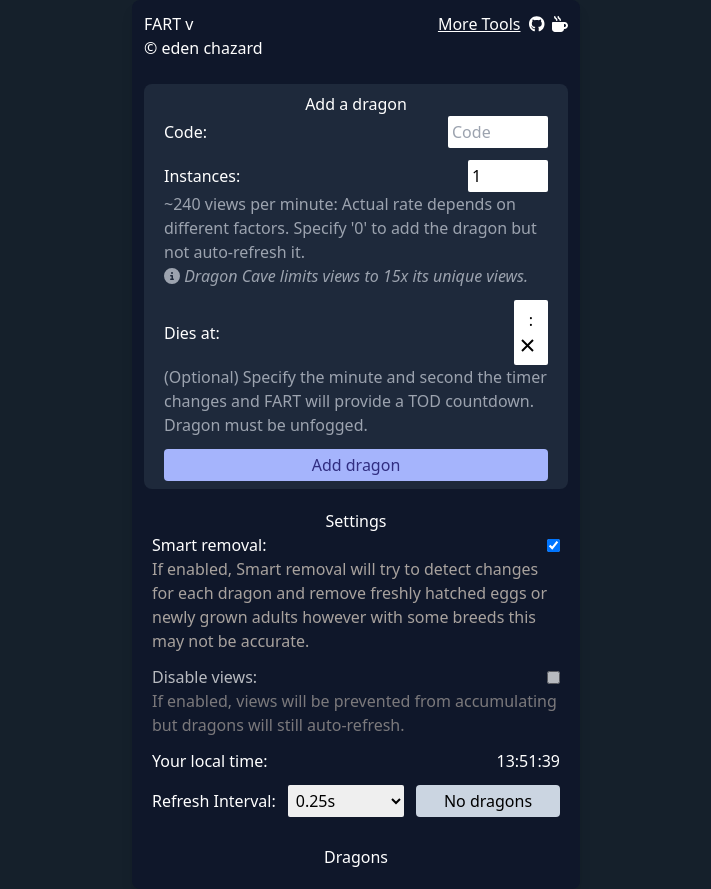
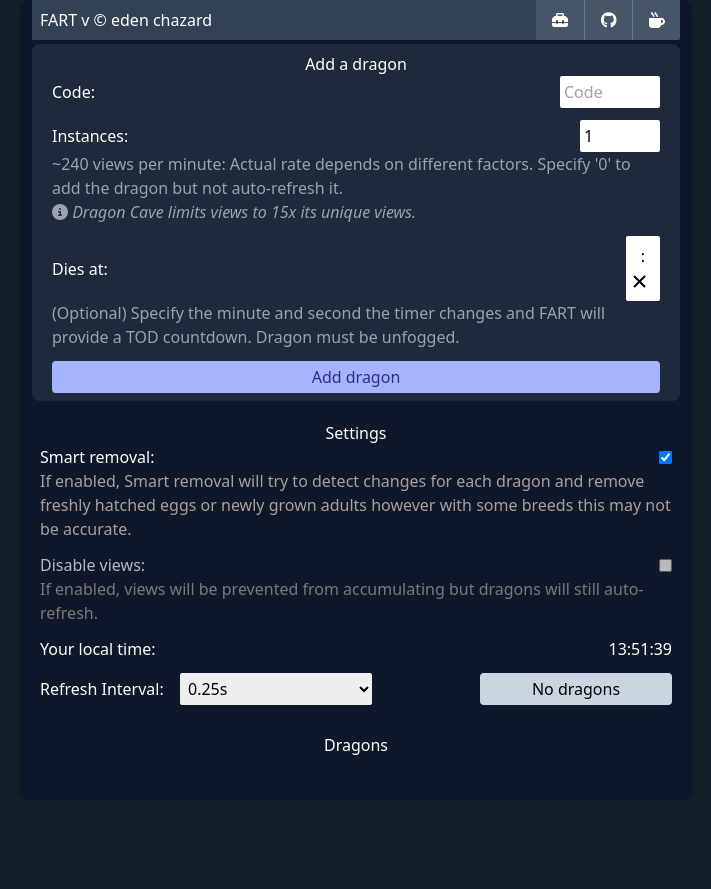
Before and after one commit to edenchazard/dc-auto-refresher, a React (Vite) app in the folder src/frontend/: page / in a window 1280 px wide. Shown: the whole page, without its empty margins (284-995 px from the left). After the commit the page ends 800 px from the top, so only its background shows below. Built offline with nearby package versions, Linux system fonts and the light colour scheme.

Commit message:
increase app width constraint to 2xl (672px)

```diff
--- a/src/frontend/src/App.tsx
+++ b/src/frontend/src/App.tsx
@@ -193,9 +193,9 @@ export default function App() {
         place="top"
         effect="solid"
       />
-      <div className="min-h-screen App rounded-lg shadow-lg bg-slate-900 max-w-md mx-auto text-white">
+      <div className="min-h-screen App rounded-lg shadow-lg bg-slate-900 max-w-2xl mx-auto text-white">
         <Header />
-        <main className="p-0 flex flex-col gap-3 [&>section:not(#add-dragon)]:m-2 max:p-3">
+        <main className="mt-1 p-0 flex flex-col gap-3 [&>section:not(#add-dragon)]:m-2 minsz:px-3">
           <section id="add-dragon">
             <AddDragon
               rate={rate}
--- a/src/frontend/src/components/AddDragon.tsx
+++ b/src/frontend/src/components/AddDragon.tsx
@@ -54,7 +54,7 @@ export default function AddDragon({
 
   return (
     <form onSubmit={handleAdd}>
-      <div className="bg-slate-800 p-2 max:rounded-lg max:px-5">
+      <div className="bg-slate-800 p-2 minsz:rounded-lg minsz:px-5">
         {top && top}
         <div className="flex flex-col gap-3 items-stretch ">
           <div>
--- a/src/frontend/src/components/Header.tsx
+++ b/src/frontend/src/components/Header.tsx
@@ -1,40 +1,56 @@
 import { FontAwesomeIcon } from '@fortawesome/react-fontawesome';
 import { faGithub } from '@fortawesome/free-brands-svg-icons';
 import { type IconProp } from '@fortawesome/fontawesome-svg-core';
-import { faMugHot } from '@fortawesome/free-solid-svg-icons';
+import { faMugHot, faToolbox } from '@fortawesome/free-solid-svg-icons';
+import React from 'react';
 
 export default function Header() {
   return (
     <header
-      className="p-2 max:p-3 text-s"
       id="top"
+      className="minsz:px-3 text-s"
     >
-      <div className="flex flex-wrap justify-between">
-        <div>
-          <span>FART v{import.meta.env.VITE_APP_VERSION}</span>
-          <div>&copy; eden chazard</div>
+      <div className=" bg-slate-600 text-center flex flex-col flex-1 flex-wrap items-stretch minsz:rounded-b-sm minsz:flex-row minsz:text-left">
+        <div className="p-2 rounded-b-sm flex-1 bg-slate-700">
+          <h1 className="inline">FART</h1> v{import.meta.env.VITE_APP_VERSION}{' '}
+          &copy; eden chazard
         </div>
-        <div className="flex gap-2 justify-end">
-          <a
-            className="underline"
-            href="/dc/tools"
+        <div className="flex justify-center flex-wrap gap-y-2 divide-slate-500 divide-x divide-x-dashed minsz:justify-end">
+          <HeaderLink
+            link="/dc/tools"
+            title="More DC Tools"
           >
-            More Tools
-          </a>
-          <a
-            href="https://github.com/edenchazard/dc-auto-refresher/"
-            title="Github"
+            <FontAwesomeIcon icon={faToolbox as IconProp} />
+          </HeaderLink>
+          <HeaderLink
+            link="https://github.com/edenchazard/dc-auto-refresher/"
+            title="View source on Github (external link)"
           >
             <FontAwesomeIcon icon={faGithub as IconProp} />
-          </a>
-          <a
-            href="https://ko-fi.com/dctools"
-            title="Buy me a ko-fi"
+          </HeaderLink>
+          <HeaderLink
+            link="https://ko-fi.com/dctools"
+            title="Buy me a ko-fi (external link)"
           >
             <FontAwesomeIcon icon={faMugHot as IconProp} />
-          </a>
+          </HeaderLink>
         </div>
       </div>
     </header>
   );
 }
+
+interface HeaderLinkProps extends React.HTMLProps<HTMLAnchorElement> {
+  link: string;
+}
+function HeaderLink({ link, ...props }: HeaderLinkProps) {
+  return (
+    <a
+      href={link}
+      className="p-2 min-w-[3rem] text-center hover:border-slate-600 hover:bg-slate-800"
+      {...props}
+    >
+      {props.children}
+    </a>
+  );
+}
--- a/src/frontend/src/components/RefresherControls.tsx
+++ b/src/frontend/src/components/RefresherControls.tsx
@@ -113,13 +113,14 @@ export default function RefresherControls({
           <Clock />
         </time>
       </div>
-      <div className="flex flex-col gap-y-2 gap-x-3 flex-wrap items-stretch xxs:flex-row xxs:items-center">
+      <div className="grid items-center grid-cols-1 xxs:grid-cols-2 mid-sz:grid-cols-[8rem_1fr_1fr] gap-x-3 gap-y-1">
         <Label
+          className="min-w-fit"
           id="rate"
           text="Refresh Interval"
         />
         <RefreshRateSelect
-          className="text-black flex-1 "
+          className="min-w-[8rem] mid-sz:max-w-[12rem]"
           id="rate"
           value={rate}
           onChanged={updateRate}
@@ -127,7 +128,7 @@ export default function RefresherControls({
         {
           // AR enabled
           <ToggleButton
-            className="button-purple flex-1 min-w-[9rem]"
+            className="button-purple min-w-[8rem] xxs:col-span-2 mid-sz:col-span-1 mid-sz:justify-self-end mid-sz:w-full mid-sz:max-w-[12rem]"
             onClick={click}
             disabled={disabled}
             pressed={autorefresh}
--- a/src/frontend/src/components/ShareSetup.tsx
+++ b/src/frontend/src/components/ShareSetup.tsx
@@ -8,21 +8,21 @@ export default function ShareSetup({ list }: { list: Dragon[] }) {
 
   return (
     <>
-      <div className="flex flex-col gap-2 items-stretch flex-wrap xxs:flex-row xxs:items-center">
+      <div className="flex flex-col gap-y-2 gap-x-3 items-stretch flex-wrap xxs:flex-row xxs:items-center">
         <Label
           id="share"
           text="Share Link"
         />
-        <div className="flex flex-col flex-1 justify-end xxs:flex-row">
+        <div className="flex flex-col items-stretch flex-1 xxs:flex-row">
           <input
-            className="flex-1 text-black rounded-b-none xxs:rounded-l-sm xxs:rounded-r-none"
+            className="flex-1 rounded-b-none xxs:rounded-l-sm xxs:rounded-r-none"
             id="share"
             type="text"
             value={shareLink}
             readOnly
           />
           <CopyButton
-            className="button-purple w-full min-w-[5rem] rounded-t-none xxs:rounded-l-none xxs:rounded-r"
+            className="button-purple min-w-[7rem] rounded-t-none xxs:rounded-l-none xxs:rounded-r"
             copyText={shareLink}
           />
         </div>
--- a/src/frontend/tailwind.config.cjs
+++ b/src/frontend/tailwind.config.cjs
@@ -1,12 +1,15 @@
 module.exports = {
   content: ['./src/**/*.{js,jsx,ts,tsx}'],
   theme: {
-    screens: {
-      max: '448px',
-      threecol: '350px',
-      xxs: '300px'
+    extend: {
+      screens: {
+        // basically a size we specify when to "uncollapse stuff"
+        'minsz': '390px',
+        'mid-sz': '450px',
+        // super small!
+        'xxs': '300px'
+      },
     },
-    extend: {},
   },
   plugins: [],
 };
```
